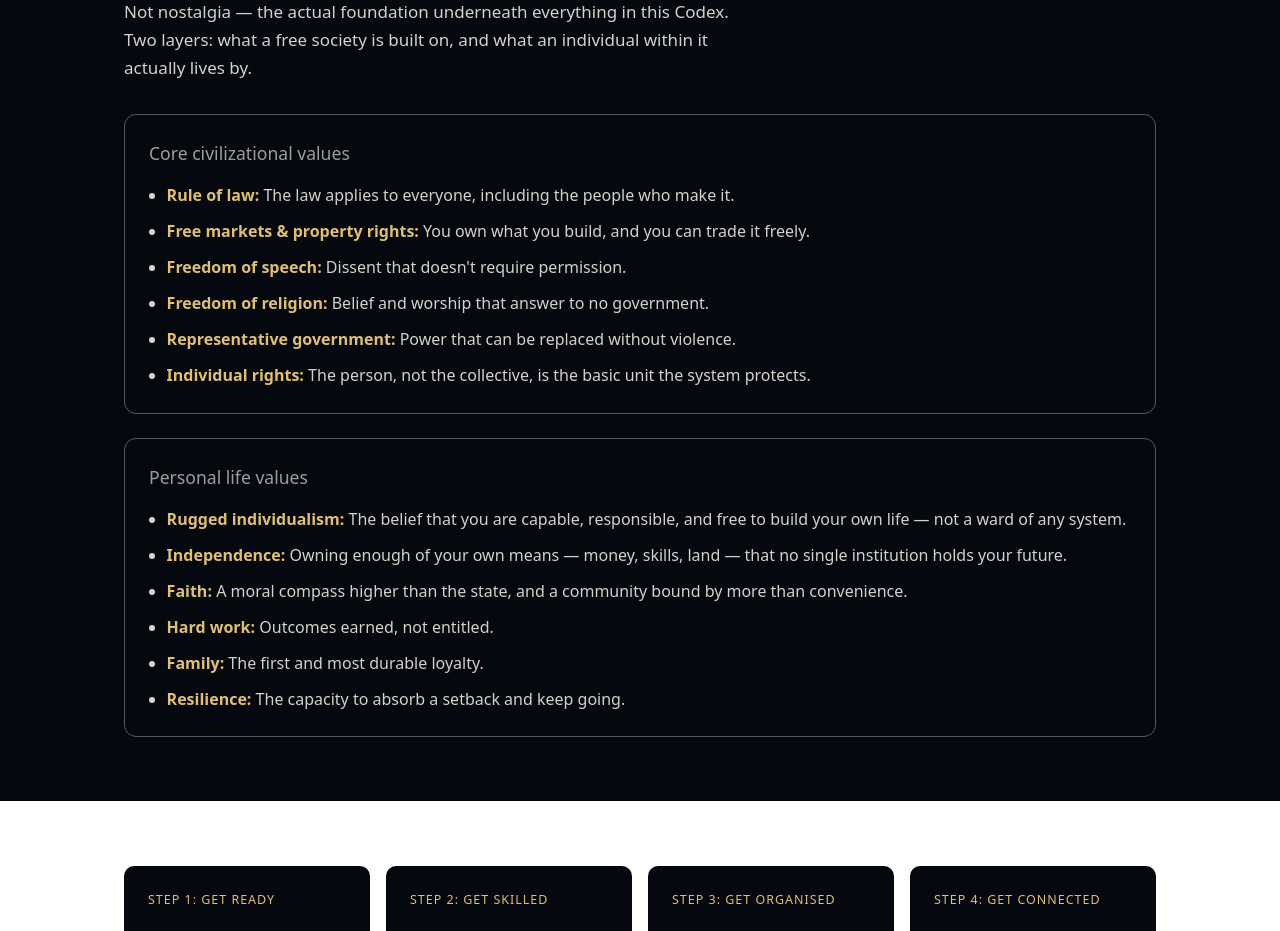
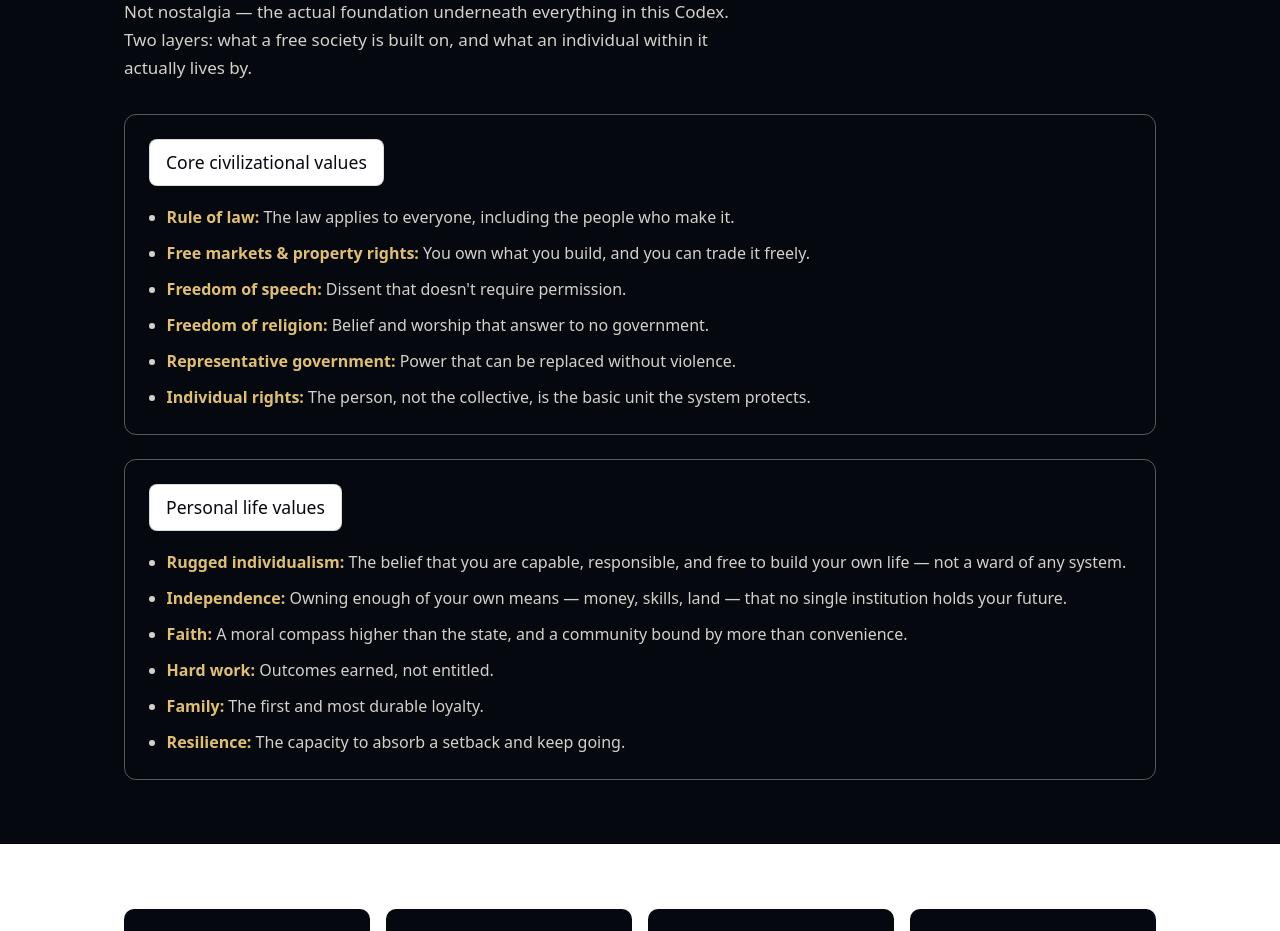
Before and after one commit to ROGUEDCSS/sovereign, a Next.js app: page / in a window 1280 px wide. Shown: the part 1280-2211 px from the top of the page. Built offline with nearby package versions, Linux system fonts and the light colour scheme.

Commit message:
Put value-group headings on white card badges with black text

```diff
--- a/src/app/page.tsx
+++ b/src/app/page.tsx
@@ -152,7 +152,10 @@ export default function Home() {
 
             <div style={{ display: "flex", flexDirection: "column", gap: "1.5rem" }}>
               <div style={{ border: "1px solid var(--border-strong)", borderRadius: "12px", padding: "1.5rem" }}>
-                <h3 style={{ fontSize: "var(--size-h4)", fontWeight: 500, color: "var(--text-3)", marginBottom: "0.9rem" }}>
+                <h3
+                  className="card"
+                  style={{ display: "inline-block", fontSize: "var(--size-h4)", fontWeight: 500, color: "var(--ink)", padding: "0.5rem 1rem", borderRadius: "8px", marginBottom: "1.1rem" }}
+                >
                   Core civilizational values
                 </h3>
                 <ul style={{ listStyleType: "disc", paddingLeft: "1.1rem", display: "flex", flexDirection: "column", gap: "0.6rem" }}>
@@ -165,7 +168,10 @@ export default function Home() {
               </div>
 
               <div style={{ border: "1px solid var(--border-strong)", borderRadius: "12px", padding: "1.5rem" }}>
-                <h3 style={{ fontSize: "var(--size-h4)", fontWeight: 500, color: "var(--text-3)", marginBottom: "0.9rem" }}>
+                <h3
+                  className="card"
+                  style={{ display: "inline-block", fontSize: "var(--size-h4)", fontWeight: 500, color: "var(--ink)", padding: "0.5rem 1rem", borderRadius: "8px", marginBottom: "1.1rem" }}
+                >
                   Personal life values
                 </h3>
                 <ul style={{ listStyleType: "disc", paddingLeft: "1.1rem", display: "flex", flexDirection: "column", gap: "0.6rem" }}>
```
